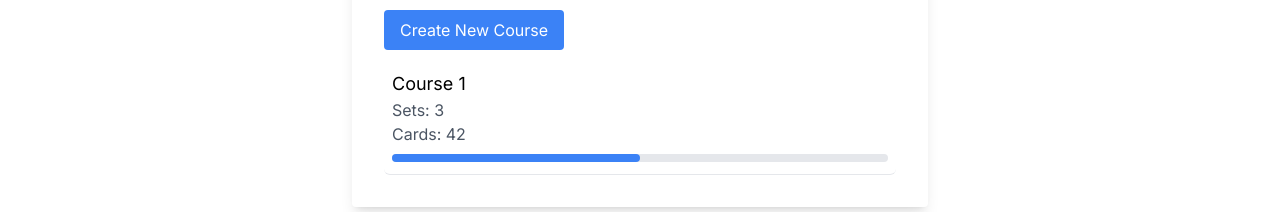
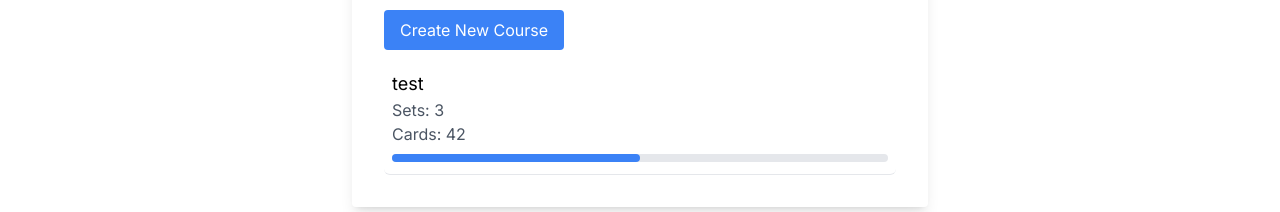
Before and after one commit to jakob-rzeppa/flashcards-app, a Next.js app: page /library in a window 1280 px wide. Shown: the part 134-346 px from the top of the page. Built offline with nearby package versions, Linux system fonts and the light colour scheme.

Commit message:
library items functionality

```diff
--- a/app/library/page.tsx
+++ b/app/library/page.tsx
@@ -17,7 +17,8 @@ function Library() {
       <Button onClick={() => {}}>Create New Course</Button>
       <ul className="mt-2">
         <ListItem
-          title="Course 1"
+          title="test"
+          href="/library/test"
           descriptions={{ Sets: 3, Cards: 42 }}
         ></ListItem>
       </ul>
--- a/components/ListItem.tsx
+++ b/components/ListItem.tsx
@@ -1,14 +1,17 @@
 import React from "react";
+import Link from "next/link";
 
 interface Props {
   title: string;
   descriptions: { [info: string]: number };
+  href: string;
 }
 
-function ListItem({ title, descriptions }: Props) {
+function ListItem({ title, descriptions, href }: Props) {
   //TODO functionality; progress Bar
   return (
     <li className="flex flex-col py-3 px-2 border-b border-gray-200 rounded-md hover:bg-gray-200">
+      <Link href={href}>
         <span className="text-lg">{title}</span>
         {Object.keys(descriptions).map((info) => (
           <p className="text-gray-600">{info + ": " + descriptions[info]}</p>
@@ -16,6 +19,7 @@ function ListItem({ title, descriptions }: Props) {
         <div className="w-full bg-gray-200 rounded-full h-2 mt-2">
           <div className="bg-blue-500 h-full rounded-full w-1/2"></div>
         </div>
+      </Link>
     </li>
   );
 }
```
Lines whose indentation alone changed are shown as unchanged.
